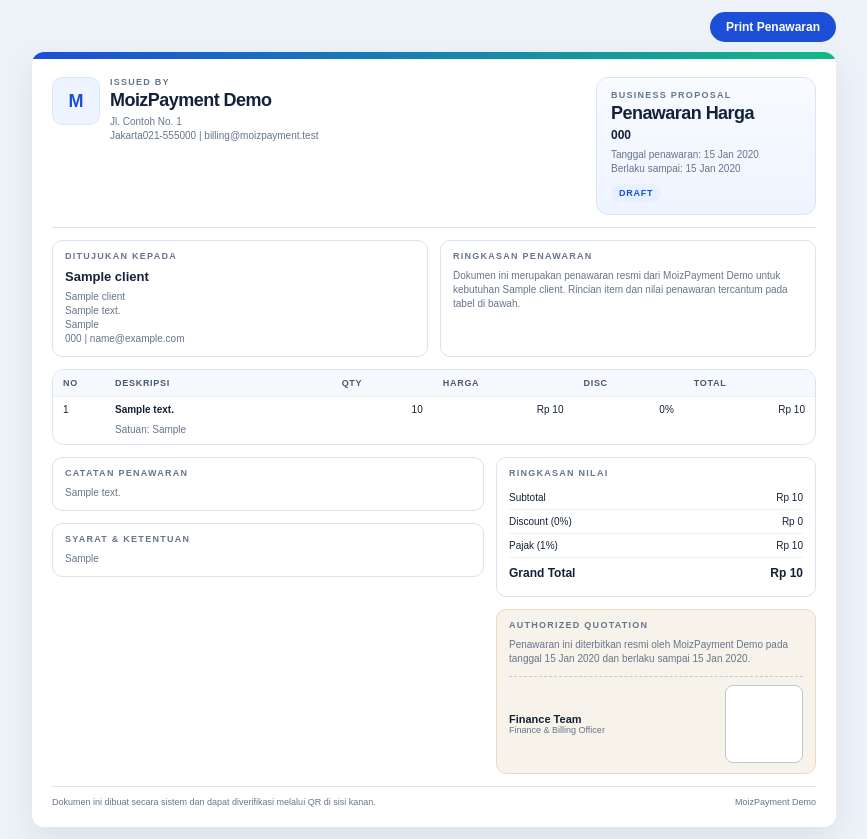
After one commit to moizcare93/moizpayment, a CodeIgniter app: page /path/quotations/print/1 in a window 1280 px wide. The commit adds this page. Shown: the whole page, without its empty margins (206-1073 px from the left). Run offline with CodeIgniter, Linux system fonts and the light colour scheme; a user stored in the database is signed in; data comes from the database, SQL or seed files in the repository; tables that the repository leaves empty hold one stand-in row (values such as "Sample post"); some libraries are stand-ins or nearby versions.

Commit message:
Add professional quotation print workflow

```diff
--- a/application/config/routes.php
+++ b/application/config/routes.php
@@ -67,6 +67,7 @@ $route['quotations'] = 'quotations/index';
 $route['quotations/create'] = 'quotations/create';
 $route['quotations/edit/(:num)'] = 'quotations/edit/$1';
 $route['quotations/view/(:num)'] = 'quotations/view/$1';
+$route['quotations/print/(:num)'] = 'quotations/printable/$1';
 $route['quotations/delete/(:num)'] = 'quotations/delete/$1';
 $route['quotations/convert/(:num)'] = 'quotations/convert_to_invoice/$1';
 
--- a/application/controllers/Quotations.php
+++ b/application/controllers/Quotations.php
@@ -37,6 +37,20 @@ class Quotations extends Authenticated_Controller
         $this->render('quotations/view', array(
             'page_title' => 'Detail Penawaran',
             'quotation' => $quotation,
+        ));
+    }
+
+    public function printable($id)
+    {
+        $quotation = $this->Quotation_model->find($id);
+        if (!$quotation) {
+            show_404();
+        }
+
+        $this->load->view('quotations/print', array(
+            'quotation' => $quotation,
+            'client' => $quotation['client'],
+            'app_settings' => $this->data['app_settings'],
         ));
     }
 
--- a/application/models/Quotation_model.php
+++ b/application/models/Quotation_model.php
@@ -25,6 +25,10 @@ class Quotation_model extends CI_Model
             ->order_by('id', 'ASC')
             ->get_where('mp_quotation_items', array('quotation_id' => $id))
             ->result_array();
+
+        $quotation['client'] = $this->db
+            ->get_where('mp_clients', array('id' => $quotation['client_id']))
+            ->row_array();
 
         return $quotation;
     }
--- /dev/null
+++ b/application/views/quotations/print.php
@@ -0,0 +1,439 @@
+<?php
+$company_name = setting_value($app_settings, 'company_name', 'MoizPayment');
+$company_logo = setting_value($app_settings, 'company_logo');
+$company_address = trim(
+    setting_value($app_settings, 'company_address', '') . "\n" .
+    setting_value($app_settings, 'company_city', '') . ' ' .
+    setting_value($app_settings, 'company_province', '') . ' ' .
+    setting_value($app_settings, 'company_postal_code', '')
+);
+$collector_name = setting_value($app_settings, 'collector_name', $company_name);
+$collector_title = setting_value($app_settings, 'collector_title', 'Sales & Business Development');
+$client_company = !empty($client['company_name']) ? $client['company_name'] : ($client['name'] ?? '-');
+$verification_payload = "Quotation Verification\n"
+    . "Penerbit: {$company_name}\n"
+    . "Klien: {$client_company}\n"
+    . "Nomor Penawaran: {$quotation['quotation_number']}\n"
+    . "Tanggal Penawaran: " . app_date($quotation['quotation_date']) . "\n"
+    . "Berlaku Sampai: " . app_date($quotation['valid_until']) . "\n"
+    . "Penanggung Jawab: {$collector_name} ({$collector_title})";
+?>
+<!doctype html>
+<html lang="en">
+<head>
+    <meta charset="utf-8">
+    <meta name="viewport" content="width=device-width, initial-scale=1">
+    <title><?= html_escape($quotation['quotation_number']); ?> | Print Penawaran</title>
+    <style>
+        :root {
+            --ink: #132238;
+            --muted: #66758c;
+            --line: #dbe3ee;
+            --line-strong: #bcc9d8;
+            --accent: #1d4ed8;
+            --accent-soft: #eef4ff;
+            --paper: #fff;
+            --bg: #edf2f8;
+            --warm: #f7f3ea;
+            --warm-line: #e7dcc3;
+        }
+        * { box-sizing: border-box; }
+        body {
+            margin: 0;
+            font-family: Arial, Helvetica, sans-serif;
+            font-size: 11px;
+            background: var(--bg);
+            color: var(--ink);
+            -webkit-print-color-adjust: exact;
+            print-color-adjust: exact;
+        }
+        .print-shell {
+            max-width: 820px;
+            margin: 12px auto;
+            padding: 0 8px;
+        }
+        .print-toolbar {
+            display: flex;
+            justify-content: flex-end;
+            margin-bottom: 10px;
+        }
+        .print-toolbar button {
+            border: 0;
+            border-radius: 999px;
+            padding: 8px 16px;
+            background: var(--accent);
+            color: #fff;
+            font-size: 12px;
+            font-weight: 700;
+            cursor: pointer;
+        }
+        .paper {
+            background: var(--paper);
+            border-radius: 12px;
+            box-shadow: 0 12px 30px rgba(19,34,56,.08);
+            overflow: hidden;
+        }
+        .topbar {
+            height: 7px;
+            background: linear-gradient(90deg, #1d4ed8, #12b886);
+        }
+        .body {
+            padding: 18px 20px 20px;
+        }
+        .hero {
+            display: flex;
+            justify-content: space-between;
+            gap: 14px;
+            align-items: flex-start;
+            padding-bottom: 12px;
+            border-bottom: 1px solid var(--line);
+        }
+        .identity {
+            display: flex;
+            gap: 10px;
+            align-items: flex-start;
+        }
+        .logo-box {
+            width: 48px;
+            height: 48px;
+            border-radius: 10px;
+            background: var(--accent-soft);
+            display: flex;
+            align-items: center;
+            justify-content: center;
+            border: 1px solid #dbe6ff;
+            overflow: hidden;
+        }
+        .logo-box img {
+            width: 100%;
+            height: 100%;
+            object-fit: cover;
+        }
+        .logo-fallback {
+            font-size: 18px;
+            font-weight: 700;
+            color: var(--accent);
+        }
+        .eyebrow {
+            color: var(--muted);
+            font-size: 9px;
+            text-transform: uppercase;
+            letter-spacing: .14em;
+            margin-bottom: 4px;
+            font-weight: 700;
+        }
+        .company-name, .doc-title {
+            margin: 0;
+            font-size: 18px;
+            line-height: 1;
+            letter-spacing: -.03em;
+        }
+        .meta {
+            margin-top: 6px;
+            color: var(--muted);
+            font-size: 10px;
+            line-height: 1.4;
+            white-space: pre-line;
+        }
+        .doc-card {
+            min-width: 220px;
+            padding: 12px 14px;
+            background: linear-gradient(180deg, #f8fbff, #eef4ff);
+            border: 1px solid #d8e4ff;
+            border-radius: 12px;
+        }
+        .doc-number {
+            margin-top: 6px;
+            font-size: 12px;
+            font-weight: 700;
+        }
+        .status-pill {
+            display: inline-block;
+            margin-top: 8px;
+            padding: 4px 8px;
+            border-radius: 999px;
+            font-size: 9px;
+            font-weight: 700;
+            text-transform: uppercase;
+            letter-spacing: .08em;
+            background: #e7f0ff;
+            color: #1d4ed8;
+        }
+        .info-grid {
+            display: grid;
+            grid-template-columns: 1fr 1fr;
+            gap: 12px;
+            margin-top: 12px;
+        }
+        .info-card, .notes-card, .totals-card, .auth-card {
+            border: 1px solid var(--line);
+            border-radius: 10px;
+            padding: 10px 12px;
+        }
+        .info-card h3, .notes-card h3, .totals-card h3, .auth-card h3 {
+            margin: 0 0 8px;
+            font-size: 9px;
+            letter-spacing: .14em;
+            text-transform: uppercase;
+            color: var(--muted);
+        }
+        .client-name {
+            font-size: 13px;
+            font-weight: 700;
+            margin-bottom: 4px;
+        }
+        table {
+            width: 100%;
+            border-collapse: collapse;
+        }
+        .items-wrap {
+            margin-top: 12px;
+            border: 1px solid var(--line);
+            border-radius: 12px;
+            overflow: hidden;
+        }
+        .items-wrap thead th {
+            background: #f6f9fd;
+            padding: 8px 10px;
+            font-size: 9px;
+            text-transform: uppercase;
+            letter-spacing: .08em;
+            color: #4b5870;
+            text-align: left;
+        }
+        .items-wrap tbody td {
+            padding: 7px 10px;
+            border-top: 1px solid #eef2f7;
+            font-size: 10px;
+            line-height: 1.28;
+            vertical-align: top;
+        }
+        .num { text-align: right; white-space: nowrap; }
+        .desc-title {
+            font-weight: 700;
+            margin-bottom: 1px;
+        }
+        .totals-grid {
+            display: grid;
+            grid-template-columns: 1fr 320px;
+            gap: 12px;
+            margin-top: 12px;
+            align-items: start;
+        }
+        .totals-table td {
+            padding: 6px 0;
+            border-bottom: 1px solid #edf1f6;
+            font-size: 10px;
+        }
+        .totals-table tr:last-child td {
+            border-bottom: 0;
+            padding-top: 8px;
+            font-size: 12px;
+            font-weight: 700;
+        }
+        .totals-table td:last-child {
+            text-align: right;
+        }
+        .auth-card {
+            background: var(--warm);
+            border-color: var(--warm-line);
+        }
+        .signatory {
+            margin-top: 10px;
+            padding-top: 8px;
+            border-top: 1px dashed var(--line-strong);
+            display: grid;
+            grid-template-columns: 1fr 78px;
+            gap: 10px;
+            align-items: center;
+        }
+        .sign-name {
+            font-size: 11px;
+            font-weight: 700;
+        }
+        .sign-role {
+            color: var(--muted);
+            font-size: 9px;
+        }
+        .qr-box {
+            width: 78px;
+            height: 78px;
+            border: 1px solid var(--line-strong);
+            border-radius: 8px;
+            display: flex;
+            align-items: center;
+            justify-content: center;
+            background: #fff;
+            overflow: hidden;
+        }
+        .qr-box canvas { width: 68px !important; height: 68px !important; }
+        .footer-band {
+            margin-top: 12px;
+            padding-top: 10px;
+            border-top: 1px solid var(--line);
+            color: var(--muted);
+            font-size: 9px;
+            display: flex;
+            justify-content: space-between;
+            gap: 12px;
+        }
+        @page {
+            size: A4;
+            margin: 6mm;
+        }
+        @media print {
+            body { background: #fff; }
+            .print-shell { max-width: none; margin: 0; padding: 0; }
+            .print-toolbar { display: none; }
+            .paper { box-shadow: none; border-radius: 0; }
+            .body { padding: 10px 12px 12px; }
+        }
+    </style>
+</head>
+<body>
+<div class="print-shell">
+    <div class="print-toolbar">
+        <button type="button" onclick="window.print()">Print Penawaran</button>
+    </div>
+    <div class="paper">
+        <div class="topbar"></div>
+        <div class="body">
+            <section class="hero">
+                <div class="identity">
+                    <div class="logo-box">
+                        <?php if (!empty($company_logo)): ?>
+                            <img src="<?= base_url($company_logo); ?>" alt="<?= html_escape($company_name); ?>">
+                        <?php else: ?>
+                            <div class="logo-fallback"><?= html_escape(substr($company_name, 0, 1)); ?></div>
+                        <?php endif; ?>
+                    </div>
+                    <div>
+                        <div class="eyebrow">Issued By</div>
+                        <h1 class="company-name"><?= html_escape($company_name); ?></h1>
+                        <div class="meta"><?= html_escape(trim($company_address)); ?>
+<?= html_escape(setting_value($app_settings, 'company_phone', '')); ?><?= setting_value($app_settings, 'company_email', '') ? '  |  ' . html_escape(setting_value($app_settings, 'company_email', '')) : ''; ?></div>
+                    </div>
+                </div>
+                <div class="doc-card">
+                    <div class="eyebrow">Business Proposal</div>
+                    <h2 class="doc-title">Penawaran Harga</h2>
+                    <div class="doc-number"><?= html_escape($quotation['quotation_number']); ?></div>
+                    <div class="meta">Tanggal penawaran: <?= app_date($quotation['quotation_date']); ?><br>Berlaku sampai: <?= app_date($quotation['valid_until']); ?></div>
+                    <div class="status-pill"><?= strtoupper(html_escape($quotation['status'])); ?></div>
+                </div>
+            </section>
+
+            <section class="info-grid">
+                <div class="info-card">
+                    <h3>Ditujukan Kepada</h3>
+                    <div class="client-name"><?= html_escape($client_company); ?></div>
+                    <div class="meta"><?= html_escape($client['name'] ?? ''); ?><br><?= html_escape($client['address'] ?? ''); ?><br><?= html_escape($client['city'] ?? ''); ?><br><?= html_escape($client['phone'] ?? ''); ?><?= !empty($client['email']) ? '  |  ' . html_escape($client['email']) : ''; ?></div>
+                </div>
+                <div class="info-card">
+                    <h3>Ringkasan Penawaran</h3>
+                    <div class="meta">Dokumen ini merupakan penawaran resmi dari <?= html_escape($company_name); ?> untuk kebutuhan <?= html_escape($client_company); ?>. Rincian item dan nilai penawaran tercantum pada tabel di bawah.</div>
+                </div>
+            </section>
+
+            <section class="items-wrap">
+                <table>
+                    <thead>
+                        <tr>
+                            <th style="width:52px">No</th>
+                            <th>Deskripsi</th>
+                            <th class="num">Qty</th>
+                            <th class="num">Harga</th>
+                            <th class="num">Disc</th>
+                            <th class="num">Total</th>
+                        </tr>
+                    </thead>
+                    <tbody>
+                        <?php foreach ($quotation['items'] as $index => $item): ?>
+                            <tr>
+                                <td><?= $index + 1; ?></td>
+                                <td>
+                                    <div class="desc-title"><?= html_escape($item['description']); ?></div>
+                                    <?php if (!empty($item['unit'])): ?>
+                                        <div class="meta">Satuan: <?= html_escape($item['unit']); ?></div>
+                                    <?php endif; ?>
+                                </td>
+                                <td class="num"><?= rtrim(rtrim(number_format((float) $item['qty'], 2, '.', ','), '0'), '.'); ?></td>
+                                <td class="num"><?= app_currency($item['price']); ?></td>
+                                <td class="num"><?= number_format((float) $item['discount_percent'], 0); ?>%</td>
+                                <td class="num"><?= app_currency($item['total']); ?></td>
+                            </tr>
+                        <?php endforeach; ?>
+                    </tbody>
+                </table>
+            </section>
+
+            <section class="totals-grid">
+                <div>
+                    <div class="notes-card">
+                        <h3>Catatan Penawaran</h3>
+                        <div class="meta"><?= nl2br(html_escape($quotation['notes'] ?: 'Penawaran ini dapat disesuaikan kembali sesuai kebutuhan dan ruang lingkup pekerjaan.')); ?></div>
+                    </div>
+                    <div class="notes-card" style="margin-top:12px;">
+                        <h3>Syarat & Ketentuan</h3>
+                        <div class="meta"><?= nl2br(html_escape($quotation['terms'] ?: 'Pembayaran dan pelaksanaan pekerjaan mengikuti kesepakatan final setelah penawaran disetujui.')); ?></div>
+                    </div>
+                </div>
+                <div>
+                    <div class="totals-card">
+                        <h3>Ringkasan Nilai</h3>
+                        <table class="totals-table">
+                            <tr>
+                                <td>Subtotal</td>
+                                <td><?= app_currency($quotation['subtotal']); ?></td>
+                            </tr>
+                            <tr>
+                                <td>Discount (<?= number_format((float) $quotation['discount_percent'], 0); ?>%)</td>
+                                <td><?= app_currency($quotation['discount_amount']); ?></td>
+                            </tr>
+                            <tr>
+                                <td>Pajak (<?= number_format((float) $quotation['tax_percent'], 0); ?>%)</td>
+                                <td><?= app_currency($quotation['tax_amount']); ?></td>
+                            </tr>
+                            <tr>
+                                <td>Grand Total</td>
+                                <td><?= app_currency($quotation['total']); ?></td>
+                            </tr>
+                        </table>
+                    </div>
+                    <div class="auth-card" style="margin-top:12px;">
+                        <h3>Authorized Quotation</h3>
+                        <div class="meta">Penawaran ini diterbitkan resmi oleh <?= html_escape($company_name); ?> pada tanggal <?= app_date($quotation['quotation_date']); ?> dan berlaku sampai <?= app_date($quotation['valid_until']); ?>.</div>
+                        <div class="signatory">
+                            <div>
+                                <div class="sign-name"><?= html_escape($collector_name); ?></div>
+                                <div class="sign-role"><?= html_escape($collector_title); ?></div>
+                            </div>
+                            <div class="qr-box"><canvas id="quotation-qrcode"></canvas></div>
+                        </div>
+                    </div>
+                </div>
+            </section>
+
+            <section class="footer-band">
+                <div>Dokumen ini dibuat secara sistem dan dapat diverifikasi melalui QR di sisi kanan.</div>
+                <div><?= html_escape($company_name); ?></div>
+            </section>
+        </div>
+    </div>
+</div>
+<script src="https://cdn.jsdelivr.net/npm/qrcode/build/qrcode.min.js"></script>
+<script>
+    (function () {
+        var target = document.getElementById('quotation-qrcode');
+        if (!target || typeof QRCode === 'undefined') {
+            return;
+        }
+        QRCode.toCanvas(target, <?= json_encode($verification_payload); ?>, {
+            width: 80,
+            margin: 0,
+            color: { dark: '#132238', light: '#ffffff' }
+        });
+    })();
+</script>
+</body>
+</html>
```
Also changed, not shown: application/views/quotations/form.php (+50 -29 lines), application/views/quotations/view.php (+23 -0 lines).
